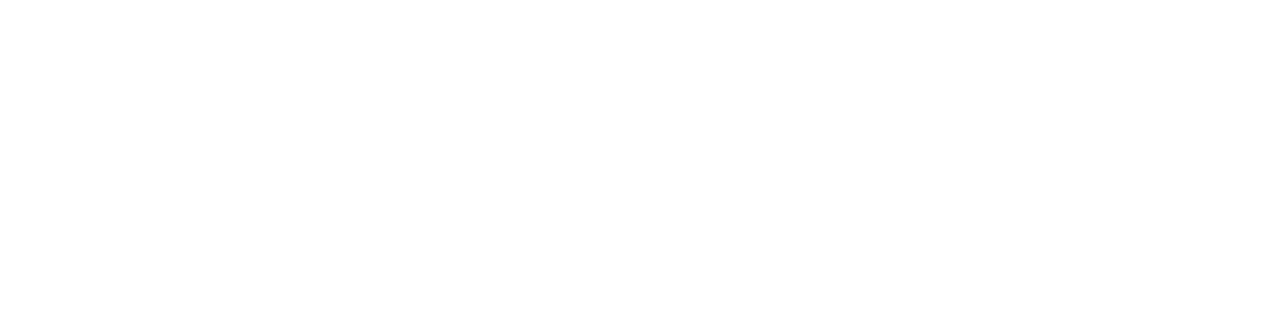
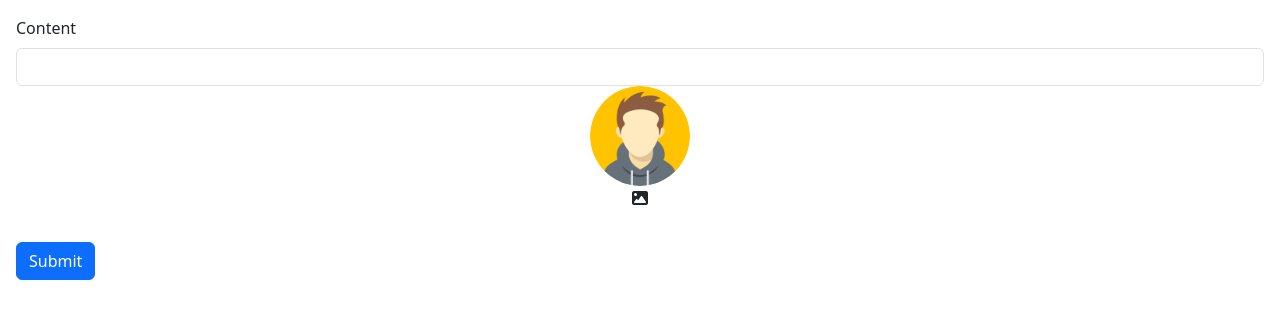
Before and after one commit to netanelzucaim/ChallengeZoneFrontend, a React (Vite) app: page /upload in a window 1280 px wide. Before the commit this address had no page. Shown: the top 318 px of the page. Built offline with nearby package versions, Linux system fonts and the light colour scheme.

Commit message:
finish working on login and register with localstorage and start commenting

```diff
--- a/src/components/App.tsx
+++ b/src/components/App.tsx
@@ -1,9 +1,8 @@
 import RegistrationForm from "./RegistrationForm";
 import LoginForm from "./LoginForm";
 import { BrowserRouter as Router, Route, Routes,Navigate } from 'react-router-dom';
-import ImgComponent from "./img"
 import PostLists from "./PostsList"
-
+import PostForm from "./PostForm"
 const App = () => {
   return (
     <Router>
@@ -14,8 +13,9 @@ const App = () => {
           <Route path="/register" element={<RegistrationForm />} />
           <Route path="/login" element={<LoginForm />} />
           {/* Default Route */}
-          {/* <Route path="/" element={<Navigate to="/login" />} /> */}
-          <Route path="/" element={<PostLists />} />
+          <Route path="/" element={<Navigate to="/login" />} />
+          <Route path="/home" element={<PostLists />} />
+          <Route path="/upload" element={<PostForm />} />
         </Routes>
       </div>
     </Router>
--- a/src/components/LoginForm.tsx
+++ b/src/components/LoginForm.tsx
@@ -19,10 +19,10 @@ const LoginForm: FC = () => {
       username: data.username,
       password: data.password,
     };
-    const { request } = userService.login(user);
-    request
+    userService.login(user)
       .then((response) => {
-        console.log(response.data);
+        console.log(response);
+        navigate('/home'); // Navigate to /home on successful login
       })
       .catch((error) => {
         console.error(error);
--- a/src/components/PostForm.tsx
+++ b/src/components/PostForm.tsx
@@ -1,44 +1,111 @@
-import { zodResolver } from '@hookform/resolvers/zod'
-import { FC } from 'react'
-import { useForm } from 'react-hook-form'
-import z from 'zod'
+import { zodResolver } from '@hookform/resolvers/zod';
+import { FC, useEffect, useState } from 'react';
+import { useForm } from 'react-hook-form';
+import z from 'zod';
+import postsService from '../services/posts_service';
+import avatar from "../assets/avatar.png";
+import { FontAwesomeIcon } from "@fortawesome/react-fontawesome";
+import { faImage } from "@fortawesome/free-solid-svg-icons";
+import 'bootstrap/dist/css/bootstrap.min.css';
+import userService from '../services/user_service';
+import imageService from '../services/image_service';
+
 
 const schema = z.object({
-    title: z.string()
-        .nonempty("Title is requiered")
-        .min(3, "Title must be at least 3 characters"),
-    age: z.number({ invalid_type_error: "Age is requiered" })
-        .int()
-        .min(18)
-})
+    content: z.string()
+        .nonempty("Content is required")
+        .min(3, "Content must be at least 3 characters"),
+    // age: z.number({ invalid_type_error: "Age is required" })
+    //     .int()
+    //     .min(18),
+    img: z.instanceof(FileList).optional()
+});
 
-type PostFormData = z.infer<typeof schema>
+type PostFormData = z.infer<typeof schema>;
 
 const PostForm: FC = () => {
-    const { register, handleSubmit, formState: { errors } }
-        = useForm<PostFormData>({ resolver: zodResolver(schema) });
+    const { register, handleSubmit, watch, formState: { errors } } = useForm<PostFormData>({ resolver: zodResolver(schema) });
+    const [selectedImage, setSelectedImage] = useState<File | null>(null);
+    const [errorMessage, setErrorMessage] = useState<string | null>(null);
+    const [img] = watch(["img"]);
+    const inputFileRef: { current: HTMLInputElement | null } = { current: null };
 
-    const onSubmit = (data: PostFormData) => {
-        console.log(data)
-    }
+    const onSubmit = async (data: PostFormData) => {
+        try {
+            let postPicUrl = '';
+            if (data.img && data.img[0]) {
+                const { request } = imageService.uploadImage(data.img[0]);
+                const response = await request;
+                postPicUrl = response.data.url;
+            }
 
-    console.log('PostForm rendered')
+            const post = {
+                content: data.content,
+                postPic: postPicUrl
+            };
+
+            const { request } = postsService.addPost(post);
+            await request;
+            console.log('Post added successfully');
+        } catch (error) {
+            console.error(error);
+            setErrorMessage('Failed to add post');
+        }
+    };
+
+    useEffect(() => {
+        if (img != null && img[0]) {
+            setSelectedImage(img[0]);
+        }
+    }, [img]);
+
+    const { ref, ...restRegisterParams } = register("img");
+
     return (
         <form onSubmit={handleSubmit(onSubmit)}>
             <div className='m-3'>
-                <label className='form-label' htmlFor="title">Title</label>
-                <input {...register('title')} className='form-control' type="text" id="title" name="title" />
-                {errors.title && <p className='text-danger'>{errors.title.message}</p>}
+                <label className='form-label' htmlFor="content">Content</label>
+                <input {...register('content')} className='form-control' type="text" id="content" name="content" />
+                {errors.content && <p className='text-danger'>{errors.content.message}</p>}
 
+                {/* <label className='form-label mt-2' htmlFor="age">Age</label>
+                <input  {...register('age', { valueAsNumber: true })} className='form-control' type="number" id="age" name="age" />
+                {errors.age && <p className='text-danger'>{errors.age.message}</p>} */}
 
-                <label className='form-label mt-2' htmlFor="age">Age</label>
-                <input  {...register('age', { valueAsNumber: true })} className='form-control' type="number" id="age" name="age" />
-                {errors.age && <p className='text-danger'>{errors.age.message}</p>}
+                <div className="text-center mb-3">
+                    <img
+                        src={selectedImage ? URL.createObjectURL(selectedImage) : avatar}
+                        alt="Avatar"
+                        className="rounded-circle"
+                        style={{ width: '100px', height: '100px' }}
+                    />
+                    <div>
+                        <FontAwesomeIcon
+                            icon={faImage}
+                            onClick={() => inputFileRef.current?.click()}
+                            style={{ cursor: 'pointer' }}
+                        />
+                    </div>
+                    <input
+                        ref={(item) => {
+                            inputFileRef.current = item;
+                            ref(item);
+                        }}
+                        {...restRegisterParams}
+                        type="file"
+                        accept="image/png, image/jpeg"
+                        style={{ display: 'none' }}
+                    />
+                </div>
+
+                {errorMessage && (
+                    <div className="text-danger text-center mb-3">{errorMessage}</div>
+                )}
 
                 <button className='btn btn-primary mt-3' type="submit">Submit</button>
             </div>
         </form>
-    )
-}
+    );
+};
 
-export default PostForm
+export default PostForm;
--- a/src/components/PostsList.tsx
+++ b/src/components/PostsList.tsx
@@ -18,7 +18,7 @@ function PostList() {
   useEffect(() => {
     console.log('useEffect')
     setIsLoading(true)
-    const { request, abort } = postsService.getPosts()
+    const { request, abort } = postsService.getPostsForUser()
     request.then((response) => {
       console.log(response.data)
       setItems(response.data as any)
@@ -38,7 +38,7 @@ function PostList() {
     <div className="m-3">
       {isLoading && <p>Loading...</p>}
       {error && <div className="alert alert-danger">{error}</div>}
-      <ItemsList items={items} title="Posts" onItemSelected={() => { }} />
+      <ItemsList items={items} onItemSelected={() => { }} />
     </div>
   )
 }
--- a/src/components/RegistrationForm.tsx
+++ b/src/components/RegistrationForm.tsx
@@ -5,7 +5,7 @@ import { faImage } from "@fortawesome/free-solid-svg-icons";
 import { useForm } from "react-hook-form";
 import userService, { User } from "../services/user_service";
 import 'bootstrap/dist/css/bootstrap.min.css';
-
+import imageService from "../services/image_service";
 interface FormData {
   username: string;
   password: string;
@@ -21,7 +21,7 @@ const RegistrationForm: FC = () => {
 
   const onSubmit = (data: FormData) => {
     console.log(data);
-    const { request } = userService.uploadImage(data.img[0]);
+    const { request } = imageService.uploadImage(data.img[0]);
     request
       .then((response) => {
         console.log(response.data);
--- /dev/null
+++ b/src/services/image_service.ts
@@ -0,0 +1,21 @@
+import apiClient from "./api-client";
+
+const uploadImage = (img: File) => {
+    const formData = new FormData();
+    formData.append("file", img);
+    const request = apiClient.post('/file?file=' + img.name, formData, {
+        headers: {
+            'Content-Type': 'image/*'
+        }
+    });
+    return { request };
+}
+
+const getImage = async (filename: string): Promise<string> => {
+    const response = await apiClient.get(`/file/${filename}`, {
+        responseType: 'blob'
+    });
+    const url = URL.createObjectURL(response.data);
+    return url;
+}
+export default { uploadImage, getImage };
--- a/src/services/posts_service.ts
+++ b/src/services/posts_service.ts
@@ -11,18 +11,37 @@ export interface Post {
 }
 
 const getPosts = () => {
-    const abortController = new AbortController()
-    const request = apiClient.get<Post[]>('/posts',
-        { signal: abortController.signal })
-    return { request, abort: () => abortController.abort() }
+    const abortController = new AbortController();
+    const token = localStorage.getItem('accessToken');
+    const request = apiClient.get<Post[]>('/posts', {
+        signal: abortController.signal,
+        headers: {
+            Authorization: `Bearer ${token}`
+        }
+    });
+    return { request, abort: () => abortController.abort() };
+}
+const getPostsForUser = () => {
+    const abortController = new AbortController();
+    const token = localStorage.getItem('accessToken');
+    const request = apiClient.get<Post[]>('/posts/user', {
+        signal: abortController.signal,
+        headers: {
+            Authorization: `Bearer ${token}`
+        }
+    });
+    return { request, abort: () => abortController.abort() };
+}
+const addPost = (post: { content: string, postPic: string }) => {
+    const abortController = new AbortController();
+    const request = apiClient.post('/posts', post, {
+        signal: abortController.signal,
+        headers: {
+            Authorization: `Bearer ${localStorage.getItem('accessToken')}`
+        }
+    });
+    return { request, abort: () => abortController.abort() };
 }
 
-// const addPost = () => {
-//     const abortController = new AbortController()
-//     const request = apiClient.post<Post[]>('/posts',
-//         { signal: abortController.signal })
-//     return { request, abort: () => abortController.abort() }
-// }
 
-
-export default { getPosts }
+export default { getPosts,getPostsForUser, addPost }
```
Also changed, not shown: src/components/ItemsList.tsx (+5 -4 lines), src/services/api-client.ts (+45 -2 lines), src/services/user_service.ts (+14 -15 lines).
